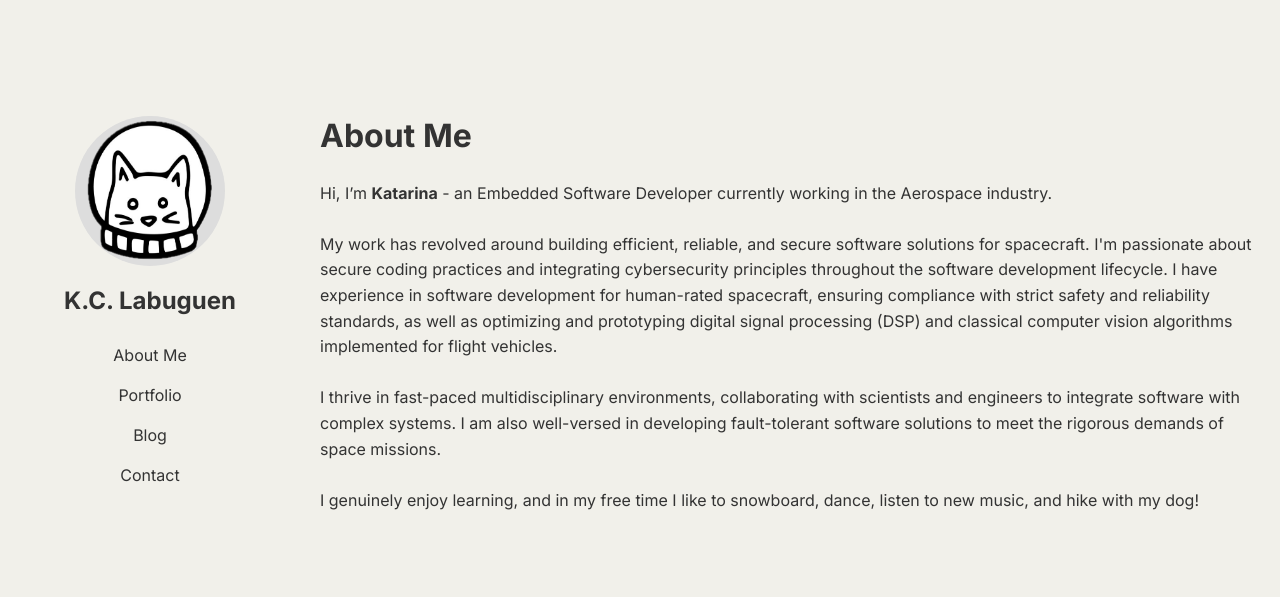
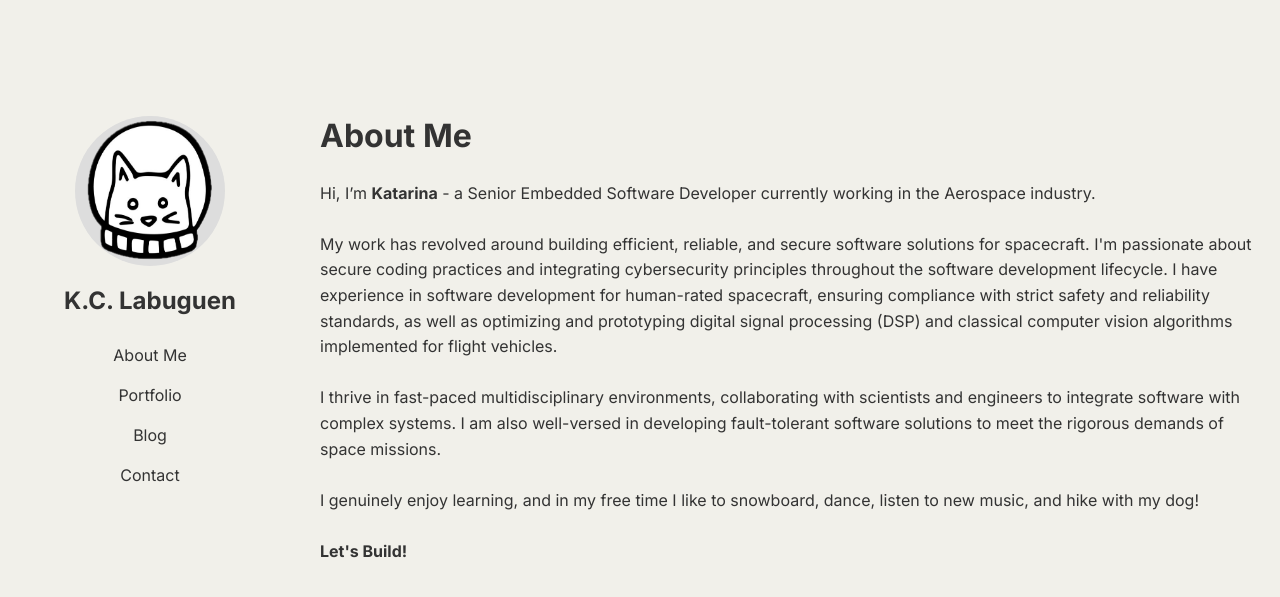
Before and after one commit to klabuguen/klabuguen.github.io, a Jekyll site: the page index.html, which Jekyll copies as it is, in a window 1280 px wide. Shown: the top 597 px of the page. Built offline with Jekyll 4.4.1, drawn with Linux system fonts in a browser that asks for light colours.

Commit message:
more updates to about me

```diff
--- a/index.html
+++ b/index.html
@@ -106,7 +106,7 @@
     <div class="content">
       <h1>About Me</h1>
       <section id="about">
-        <p><br>Hi, I’m <strong>Katarina</strong> - an Embedded Software Developer currently working in the Aerospace industry.</p>
+        <p><br>Hi, I’m <strong>Katarina</strong> - a Senior Embedded Software Developer currently working in the Aerospace industry.</p>
         <p><br>My work has revolved around building efficient, reliable, and secure software solutions for spacecraft.
           I'm passionate about secure coding practices and integrating cybersecurity principles throughout the software development lifecycle.
           I have experience in software development for human-rated spacecraft, ensuring compliance with strict safety
@@ -117,6 +117,7 @@
           complex systems. I am also well-versed in developing fault-tolerant software solutions to meet the rigorous demands of space missions.</p>
 
         <p><br>I genuinely enjoy learning, and in my free time I like to snowboard, dance, listen to new music, and hike with my dog!</p>
+        <p><br><strong>Let's Build!</strong></p>
 
       </section>
            </p>
```
